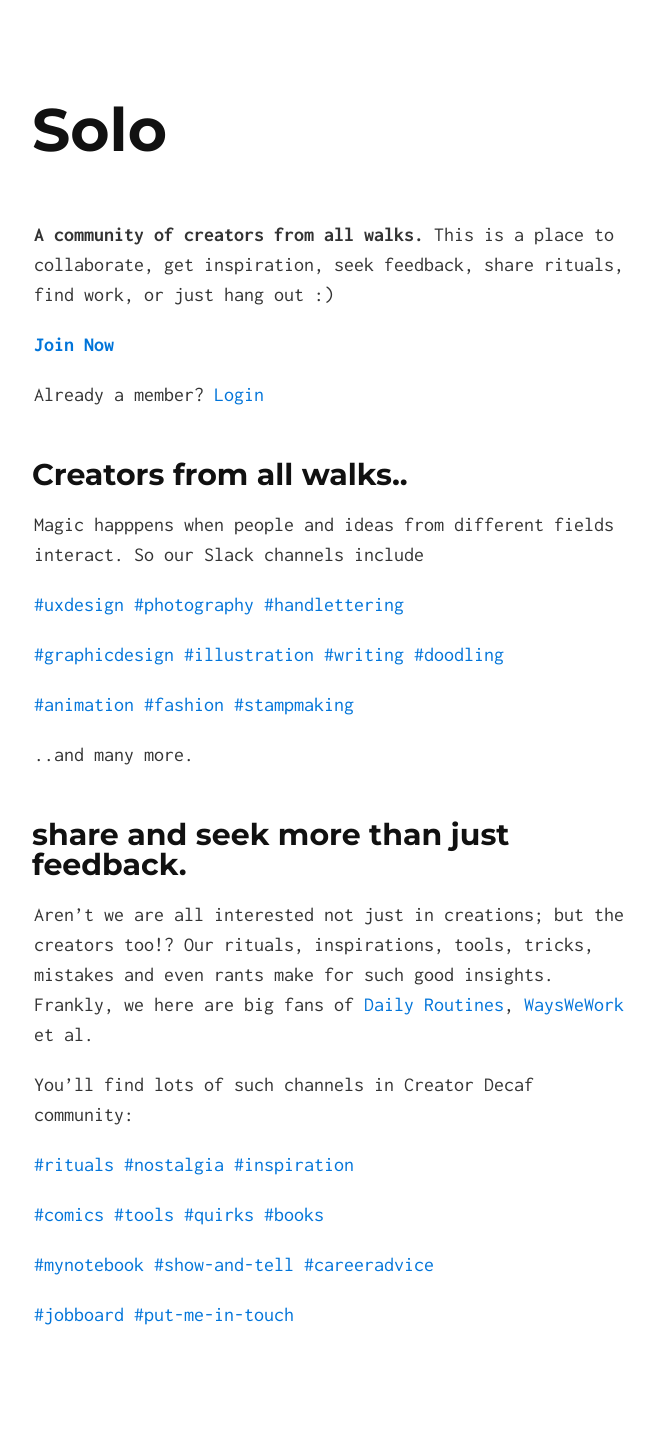
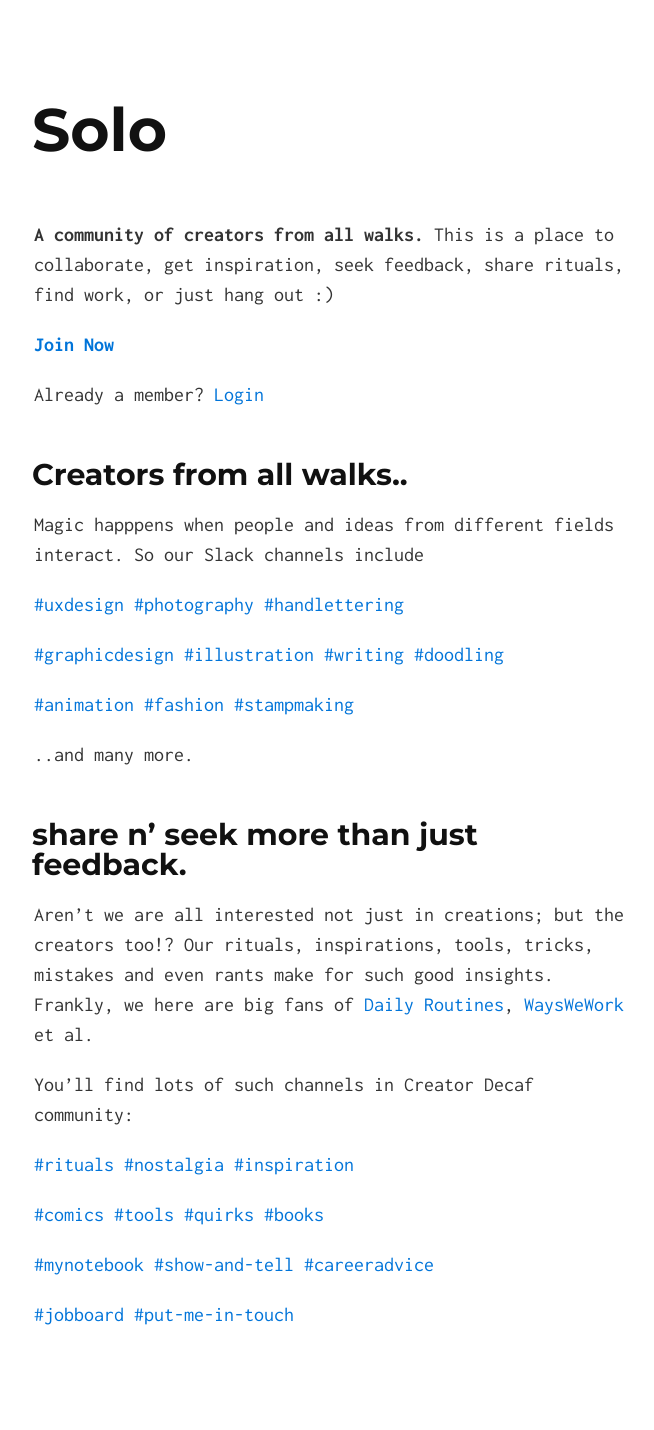
Before and after one commit to pzync/betterIndia, a Jekyll site: the page built from index.md, in a window 1280 px wide. Shown: the whole page, without its empty margins (306-960 px from the left). Built offline with Jekyll 4.4.1, drawn with Linux system fonts in a browser that asks for light colours.

Commit message:
changed 'and' to n'

```diff
--- a/index.md
+++ b/index.md
@@ -26,7 +26,7 @@ Magic happpens when people and ideas from different fields interact. So our Slac
 
 
 
-## share and seek more than just feedback.
+## share n' seek more than just feedback.
 Aren't we are all interested not just in creations; but the creators too!? Our rituals, inspirations, tools, tricks, mistakes and even rants make for such good insights. Frankly, we here are big fans of [Daily Routines](http://dailyroutines.typepad.com), [WaysWeWork](http://wayswework.io/) et al.
 
 
```
